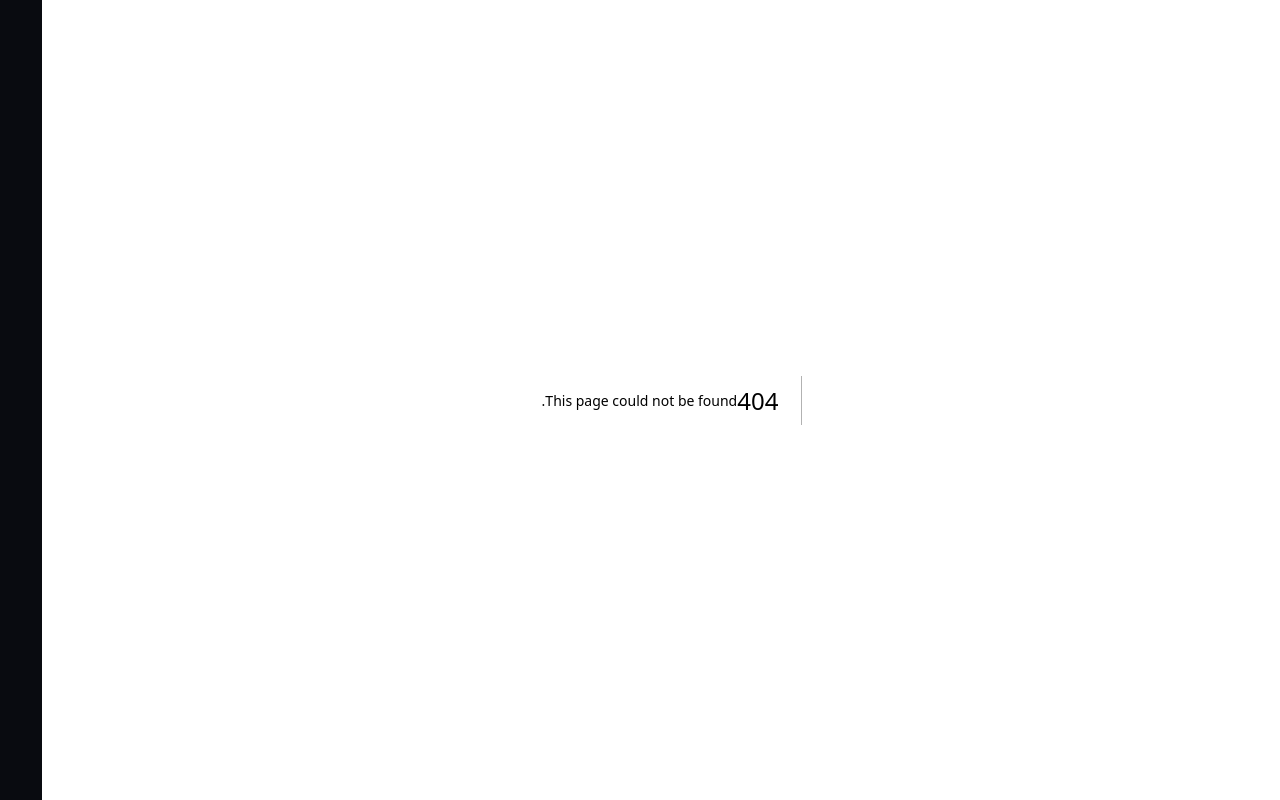
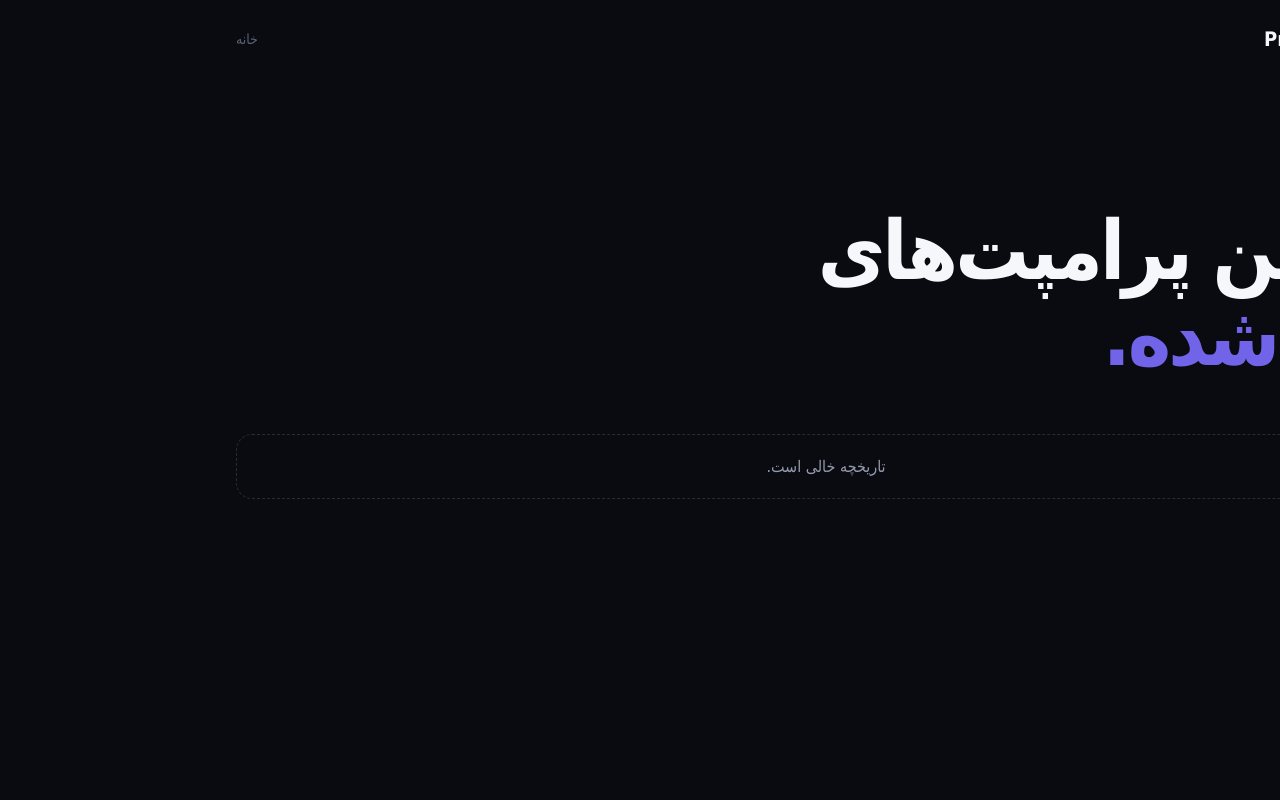
Before and after one commit to sahandse/promptino, a Next.js app: page /history in a window 1280 px wide. Before the commit this address had no page. Built offline with nearby package versions, Linux system fonts and the light colour scheme.

Commit message:
feat: add recent copy history page

```diff
--- /dev/null
+++ b/app/history/page.tsx
@@ -0,0 +1,39 @@
+"use client";
+
+import Link from "next/link";
+import { useEffect, useState } from "react";
+import { History, Copy, Trash2 } from "lucide-react";
+import { HISTORY_KEY, readJson, writeJson, type CopyHistoryItem } from "@/lib/visualSource";
+
+export default function HistoryPage() {
+  const [items, setItems] = useState<CopyHistoryItem[]>([]);
+
+  useEffect(() => setItems(readJson<CopyHistoryItem[]>(HISTORY_KEY, [])), []);
+
+  function clearAll() { setItems([]); writeJson(HISTORY_KEY, []); }
+
+  return (
+    <main>
+      <header className="topbar container">
+        <Link className="brand" href="/"><span className="brand-mark">P</span><span>Promptino</span></Link>
+        <nav><Link href="/">خانه</Link></nav>
+      </header>
+
+      <section className="hero container compact-hero">
+        <div className="eyebrow"><History size={16}/> History</div>
+        <h1>آخرین پرامپت‌های <span>کپی‌شده.</span></h1>
+      </section>
+
+      <section className="container history-list">
+        {items.length > 0 && <button className="clear-history" onClick={clearAll}><Trash2 size={15}/> پاک‌کردن تاریخچه</button>}
+        {items.length === 0 ? <div className="feed-empty">تاریخچه خالی است.</div> : items.map((item) => (
+          <article className="history-card" key={item.id}>
+            <div><strong>{item.title}</strong><span>{new Date(item.copiedAt).toLocaleString("fa-IR")}</span></div>
+            <p dir="auto">{item.prompt}</p>
+            <button onClick={() => navigator.clipboard.writeText(item.prompt)}><Copy size={15}/> کپی دوباره</button>
+          </article>
+        ))}
+      </section>
+    </main>
+  );
+}
```
